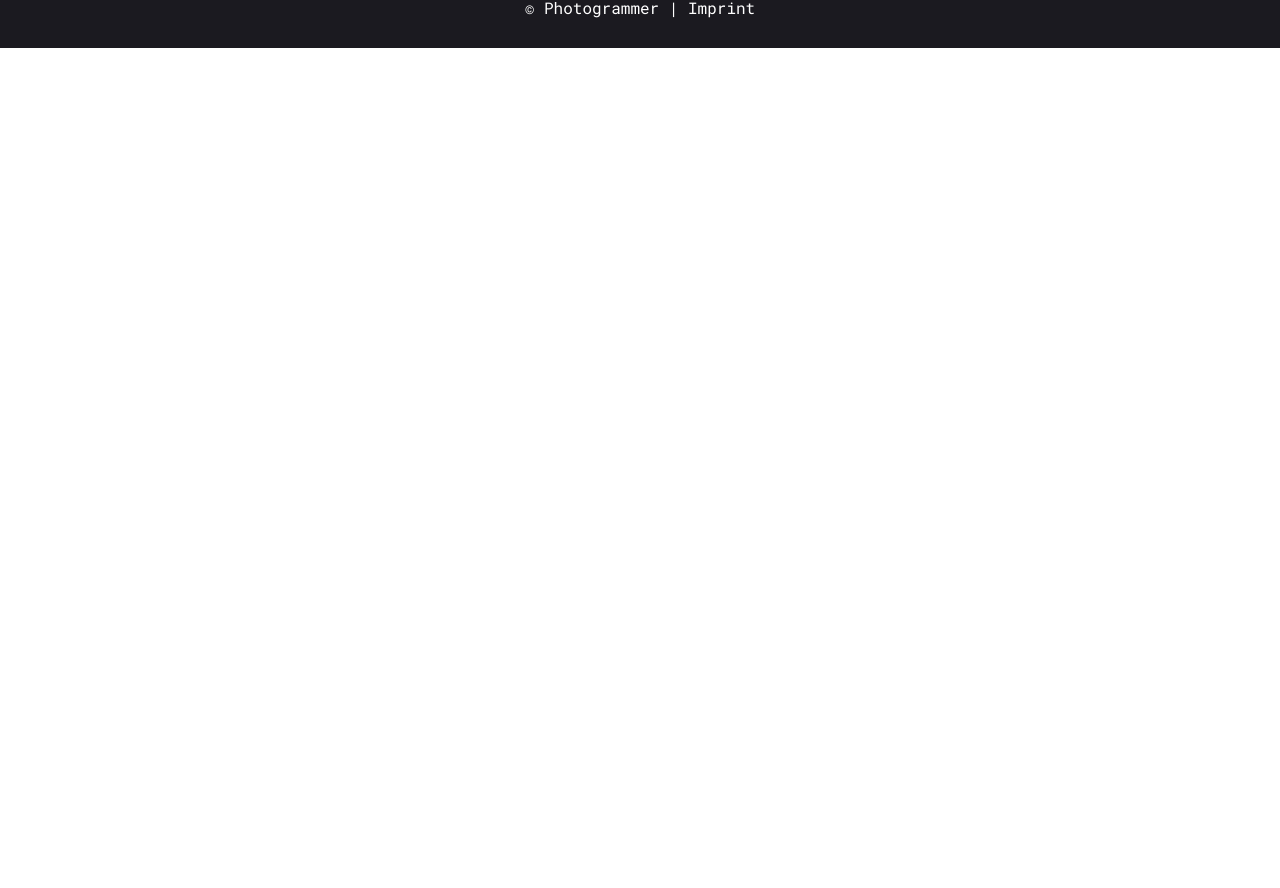
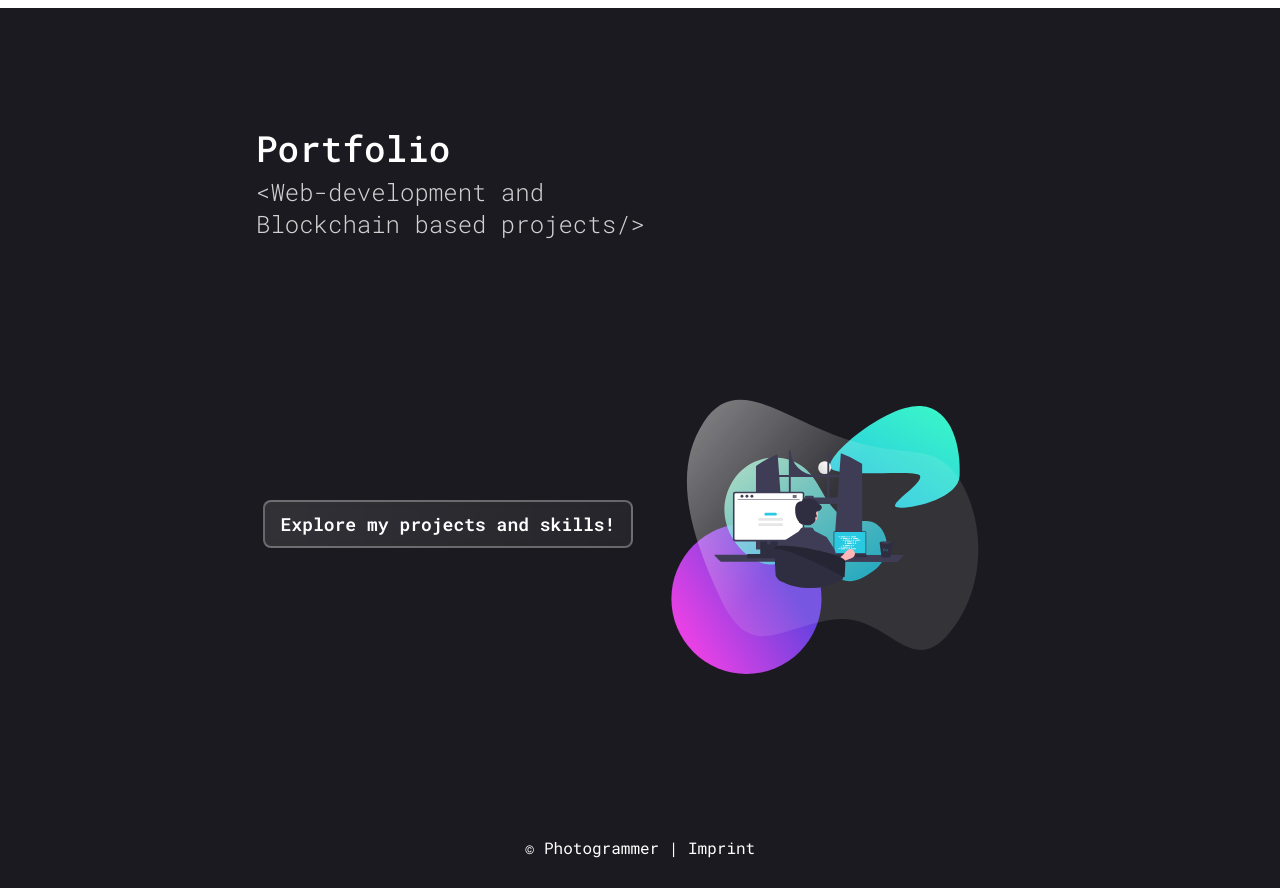
Before and after one commit to Jufg/Photogrammer, a React (Create React App) app: page / in a window 1280 px wide. Shown: the part 1997-2885 px from the top of the page. Before the commit the page ends 2045 px from the top, so only its background shows below. Built offline with nearby package versions, Linux system fonts and the light colour scheme.

Commit message:
Add SectionPortfolio to Homepage.

```diff
--- a/src/index.css
+++ b/src/index.css
@@ -21,6 +21,37 @@ body {
   border: 1px solid rgba(255, 255, 255, 0.3);
 }
 
+/* Button hover animation */
+.blue-animate:hover {
+  background-color: hsla(146, 100%, 80%, 0.3);
+  background-image:
+          radial-gradient(at 73% 58%, hsla(315, 78%, 79%, 0.3) 0px, transparent 50%),
+          radial-gradient(at 53% 12%, hsla(227, 97%, 77%, 0.3) 0px, transparent 50%),
+          radial-gradient(at 20% 64%, hsla(203, 84%, 76%, 0.1) 0px, transparent 50%),
+          radial-gradient(at 68% 54%, hsla(233, 93%, 79%, 0.3) 0px, transparent 50%);
+  background-size: 400% 400%;
+
+  -webkit-animation: btn-bg 3s ease infinite;
+  -moz-animation: btn-bg 3s ease infinite;
+  animation: btn-bg 3s ease infinite;
+}
+
+@-webkit-keyframes btn-bg {
+  0%{background-position:0% 50%}
+  50%{background-position:100% 50%}
+  100%{background-position:0% 50%}
+}
+@-moz-keyframes btn-bg {
+  0%{background-position:0% 50%}
+  50%{background-position:100% 50%}
+  100%{background-position:0% 50%}
+}
+@keyframes btn-bg {
+  0%{background-position:0% 50%}
+  50%{background-position:100% 50%}
+  100%{background-position:0% 50%}
+}
+
 /* Tailwind configuration */
 @tailwind base;
 @tailwind components;
--- a/src/pages/home.jsx
+++ b/src/pages/home.jsx
@@ -1,7 +1,8 @@
 import React from "react";
 import {Layout} from "../components";
 import {corse_img, lambo_img, monaco_img} from "../rsc/img";
-import {home_svg, wallpaper_svg} from "../rsc/svg";
+import {home_svg, portfolio_svg, wallpaper_svg} from "../rsc/svg";
+import {useNavigate} from "react-router-dom";
 
 const Home = () => {
 
@@ -9,6 +10,7 @@ const Home = () => {
         <Layout>
             <SectionHome/>
             <SectionWallpaper/>
+            <SectionPortfolio/>
         </Layout>
     );
 }
@@ -34,11 +36,10 @@ const SectionWallpaper = () => {
     return (
         <section id="Wallpaper" className="md:h-screen px-4 md:px-[20%]">
             <div className="flex flex-col w-full">
-                <a href="/wallpaper"
-                   className="h-fit w-fit self-end flex flex-col items-end hover:text-[#707070] hover:underline">
+                <div className="h-fit w-fit self-end flex flex-col items-end">
                     <h2 className="font-medium text-2xl md:text-4xl mb-2 w-fit">Wallpaper</h2>
                     <h3 className="font-light md:text-2xl">Downnload your Wallpaper now!</h3>
-                </a>
+                </div>
                 <div className="flex flex-col md:flex-row items-center justify-between mt-20 px-4 z-10">
                     <a href="/wallpaper" className={imgStyles}>
                         <img src={corse_img} alt="corse img" className="rounded-2xl"/>
@@ -59,4 +60,41 @@ const SectionWallpaper = () => {
     );
 }
 
+const SectionPortfolio = () => {
+
+    let navigate = useNavigate();
+    const routeChange = () => {
+        navigate('/portfolio');
+    }
+
+    const bg = {
+        white_glassmorphism: 'bg-gradient-to-r from-white/10 to-white/5 border-solid border-2 border-white/30 backdrop-blur-sm',
+    }
+
+    return (
+        <section id="portfolio" className="h-screen mt-10 px-4 md:px-[20%] bg-[#1B1A20] text-white pt-5 md:pt-[15vh]">
+            <div className="flex flex-col w-full h-[100%]">
+                <h2 className="font-medium text-2xl md:text-4xl mb-2 w-fit">Portfolio</h2>
+                <h3 className="font-light md:text-2xl text-white/80">&#60;Web-development and <br/>Blockchain based
+                    projects/></h3>
+                <div className="flex flex-col md:flex-row w-full h-full mt-10 md:mt-0">
+                    <div className="w-full py-20 md:py-0 md:w-1/2 flex flex-row justify-center">
+                        <div className="flex flex-col justify-center">
+                            <button
+                                onClick={routeChange}
+                                className={`px-4 py-2 h-fit font-semibold text-lg ${bg.white_glassmorphism} hover:underline blue-animate text-white rounded-lg shadow-sm hover:-translate-y-1 hover:scale-110 hover: ease-in-out delay-150 duration-300`}>
+                                Explore my projects and skills!
+                            </button>
+                        </div>
+                    </div>
+                    <div className="w-full h-full md:w-1/2 flex flex-col items-center justify-center">
+                        <img src={portfolio_svg} alt="portfolio svg"
+                             className="w-[70vw] md:w-[30vw] translate-x-1/5"/>
+                    </div>
+                </div>
+            </div>
+        </section>
+    );
+}
+
 export default Home
--- a/src/rsc/svg/index.js
+++ b/src/rsc/svg/index.js
@@ -1,2 +1,3 @@
 export {default as home_svg} from './home.svg';
 export {default as wallpaper_svg} from './wallpaper.svg';
+export {default as portfolio_svg} from './portfolio.svg';
```
Also changed, not shown: src/rsc/svg/portfolio.svg (added).
